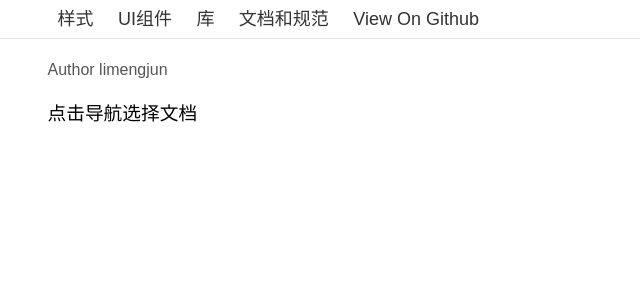
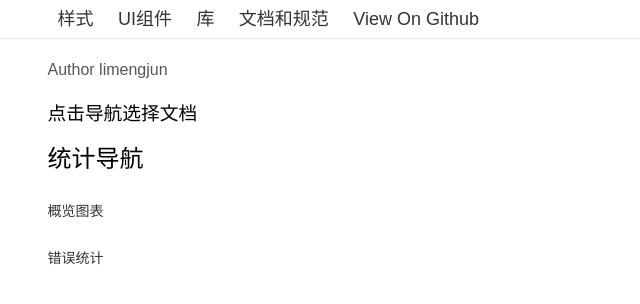
Before and after one commit to cmiot-fe/docs, a Jekyll site: the page built from _fe/index.md, in a window 1280 px wide. Shown: the top 304 px of the page, without its empty margins (0-640 px from the left). Built offline with Jekyll 4.4.1, drawn with Linux system fonts in a browser that asks for light colours.

Commit message:
添加统计链接

```diff
--- a/_fe/index.md
+++ b/_fe/index.md
@@ -8,3 +8,9 @@ Author limengjun
 
 
 ### 点击导航选择文档
+
+## 统计导航
+
+[概览图表](http://tongji.fe.ioteams.com/?access_token=GnQdydoTkqgkw%2FS0%2Bb7XpgOsgX72M4h9PniDh9Htq%2FU%3D)
+
+[错误统计](http://tongji.fe.ioteams.com/errinfo?p=onenet_portal&access_token=GnQdydoTkqgkw%2FS0%2Bb7XpgOsgX72M4h9PniDh9Htq%2FU%3D)
```
